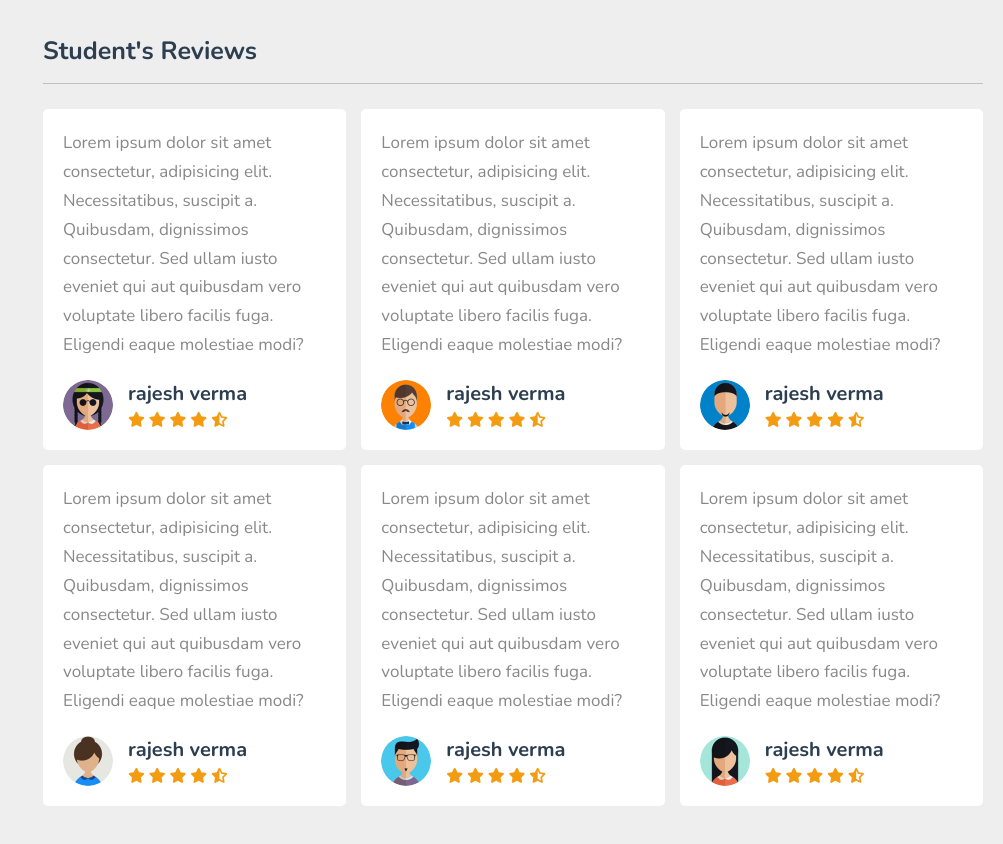
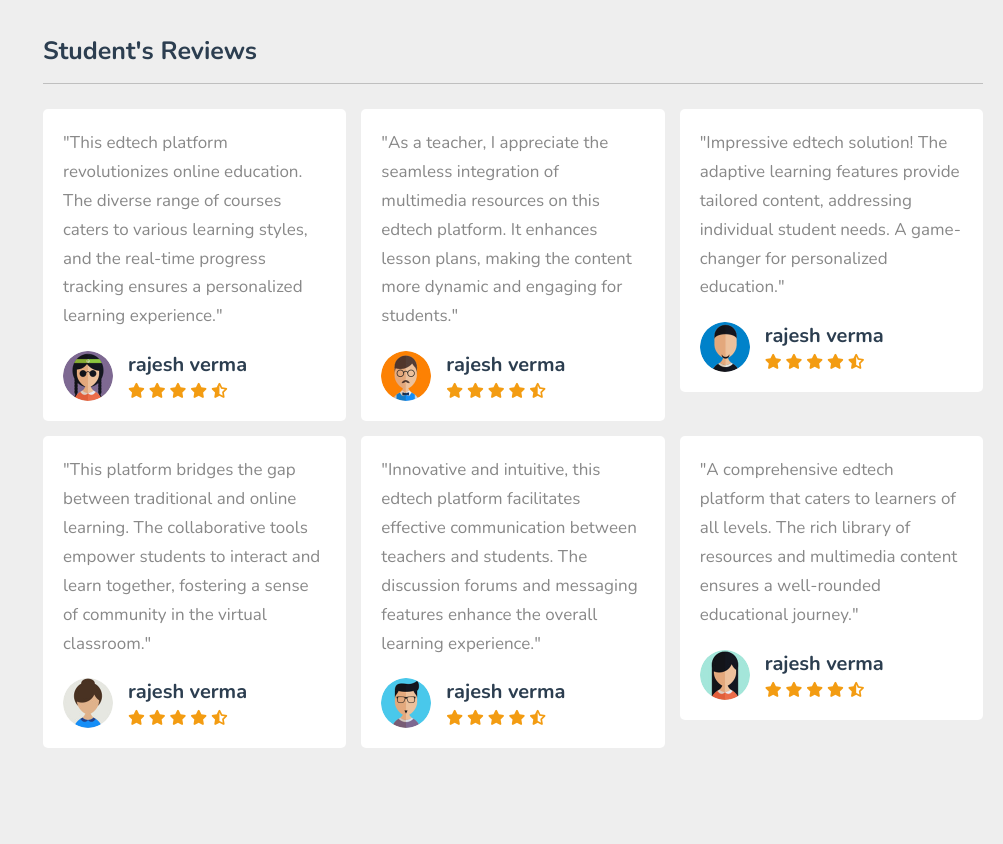
Before and after one commit to Vivek77718/edutech, a plain HTML site: page about.html in a window 1280 px wide. Shown: the part 860-1704 px from the top of the page, without its empty margins (277-1280 px from the left). Drawn offline with nearby package versions, Linux system fonts and the light colour scheme.

Commit message:
edit comment

```diff
--- a/about.html
+++ b/about.html
@@ -132,7 +132,8 @@
    <div class="box-container">
 
       <div class="box">
-         <p>Lorem ipsum dolor sit amet consectetur, adipisicing elit. Necessitatibus, suscipit a. Quibusdam, dignissimos consectetur. Sed ullam iusto eveniet qui aut quibusdam vero voluptate libero facilis fuga. Eligendi eaque molestiae modi?</p>
+         <p>"This edtech platform revolutionizes online education. The diverse range of courses caters to various learning styles, and the real-time progress tracking ensures a personalized learning experience."
+         </p>
          <div class="student">
             <img src="images/pic-2.jpg" alt="">
             <div>
@@ -149,7 +150,8 @@
       </div>
 
       <div class="box">
-         <p>Lorem ipsum dolor sit amet consectetur, adipisicing elit. Necessitatibus, suscipit a. Quibusdam, dignissimos consectetur. Sed ullam iusto eveniet qui aut quibusdam vero voluptate libero facilis fuga. Eligendi eaque molestiae modi?</p>
+         <p>"As a teacher, I appreciate the seamless integration of multimedia resources on this edtech platform. It enhances lesson plans, making the content more dynamic and engaging for students."
+         </p>
          <div class="student">
             <img src="images/pic-3.jpg" alt="">
             <div>
@@ -166,7 +168,8 @@
       </div>
 
       <div class="box">
-         <p>Lorem ipsum dolor sit amet consectetur, adipisicing elit. Necessitatibus, suscipit a. Quibusdam, dignissimos consectetur. Sed ullam iusto eveniet qui aut quibusdam vero voluptate libero facilis fuga. Eligendi eaque molestiae modi?</p>
+         <p>"Impressive edtech solution! The adaptive learning features provide tailored content, addressing individual student needs. A game-changer for personalized education."
+         </p>
          <div class="student">
             <img src="images/pic-4.jpg" alt="">
             <div>
@@ -183,7 +186,8 @@
       </div>
 
       <div class="box">
-         <p>Lorem ipsum dolor sit amet consectetur, adipisicing elit. Necessitatibus, suscipit a. Quibusdam, dignissimos consectetur. Sed ullam iusto eveniet qui aut quibusdam vero voluptate libero facilis fuga. Eligendi eaque molestiae modi?</p>
+         <p>"This platform bridges the gap between traditional and online learning. The collaborative tools empower students to interact and learn together, fostering a sense of community in the virtual classroom."
+         </p>
          <div class="student">
             <img src="images/pic-5.jpg" alt="">
             <div>
@@ -200,7 +204,8 @@
       </div>
 
       <div class="box">
-         <p>Lorem ipsum dolor sit amet consectetur, adipisicing elit. Necessitatibus, suscipit a. Quibusdam, dignissimos consectetur. Sed ullam iusto eveniet qui aut quibusdam vero voluptate libero facilis fuga. Eligendi eaque molestiae modi?</p>
+         <p>"Innovative and intuitive, this edtech platform facilitates effective communication between teachers and students. The discussion forums and messaging features enhance the overall learning experience."
+         </p>
          <div class="student">
             <img src="images/pic-6.jpg" alt="">
             <div>
@@ -217,7 +222,8 @@
       </div>
 
       <div class="box">
-         <p>Lorem ipsum dolor sit amet consectetur, adipisicing elit. Necessitatibus, suscipit a. Quibusdam, dignissimos consectetur. Sed ullam iusto eveniet qui aut quibusdam vero voluptate libero facilis fuga. Eligendi eaque molestiae modi?</p>
+         <p>"A comprehensive edtech platform that caters to learners of all levels. The rich library of resources and multimedia content ensures a well-rounded educational journey."
+         </p>
          <div class="student">
             <img src="images/pic-7.jpg" alt="">
             <div>
```
